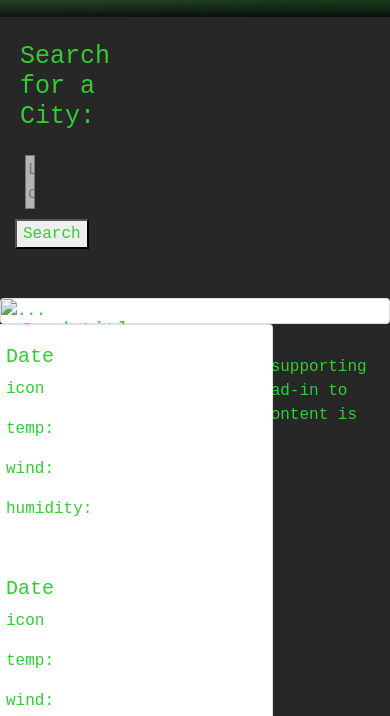
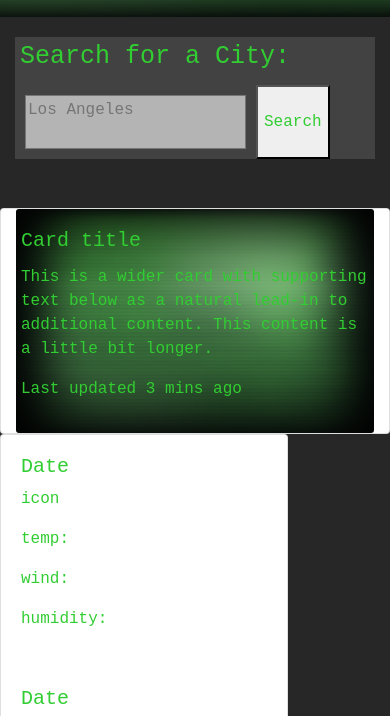
Before and after one commit to mladame/weather-dashboard, a plain HTML site: page index.html in a window 390 px wide. Shown: the part 119-835 px from the top of the page. Drawn offline with nearby package versions, Linux system fonts and the light colour scheme; a web font is replaced by a local one.

Commit message:
added bootstrap column sizing for responsiveness

```diff
--- a/assets/css/style.css
+++ b/assets/css/style.css
@@ -35,7 +35,7 @@ header{
 }
 
 .city-finder {
-    width: auto;v
+    width: auto;
     background-color: var(--gray);
     display: flex;
     flex-wrap: wrap;
@@ -61,3 +61,11 @@ header{
 
 
 }
+
+#main-display {
+    /* max-width: 800px; */
+}
+
+.card-image {
+
+}
--- a/index.html
+++ b/index.html
@@ -17,16 +17,16 @@
 
     <!-- <div class="container"> -->
 
-        <section class="aside">
+        <section class="aside col-lg-2 col-md-4 col-sm-12">
         <!-- user input -->
-        <div class="city-finder col-2">
+        <div class="city-finder">
             <h2>Search for a City:</h2>
             <textarea class="city-input" placeholder="Los Angeles"></textarea>
             <button class="search-btn">Search</button>
         </div>
         <hr>
         <!-- search history saved to local storage -->
-        <div class="search-history col-2">
+        <div class="search-history">
             <ul class="saved-cities">
                 <!-- createEl js class="city-btn" -->
             </ul>
@@ -34,8 +34,8 @@
         </section>
 
         <!-- api call display -->
-        <div class="card text-bg-dark">
-            <img src="..." class="card-img" alt="...">
+        <div id="main-display" class="card text-bg-dark col-lg-10 col-md-8 col-sm-12">
+            <img src="./assets/images/retro-computer-console.png" class="card-img" alt="Retro computer console image">
             <div class="card-img-overlay">
                 <h5 id="city-name" class="card-title">Card title</h5>
                 <p id="cday" class="card-text">This is a wider card with supporting text below as a natural lead-in to additional content. This content is a little bit longer.</p>
@@ -57,7 +57,7 @@
             <div class="current-uvi"></div>
 
         </div> -->
-            <div class="forecast-container">
+            <div class="forecast-container col-lg-10 col-md-6 col-sm-12">
                 <!-- bootstrap cards, id's for days? -->
                 <div class="row">
                 <div class="card" style="width: 18rem;">
```
